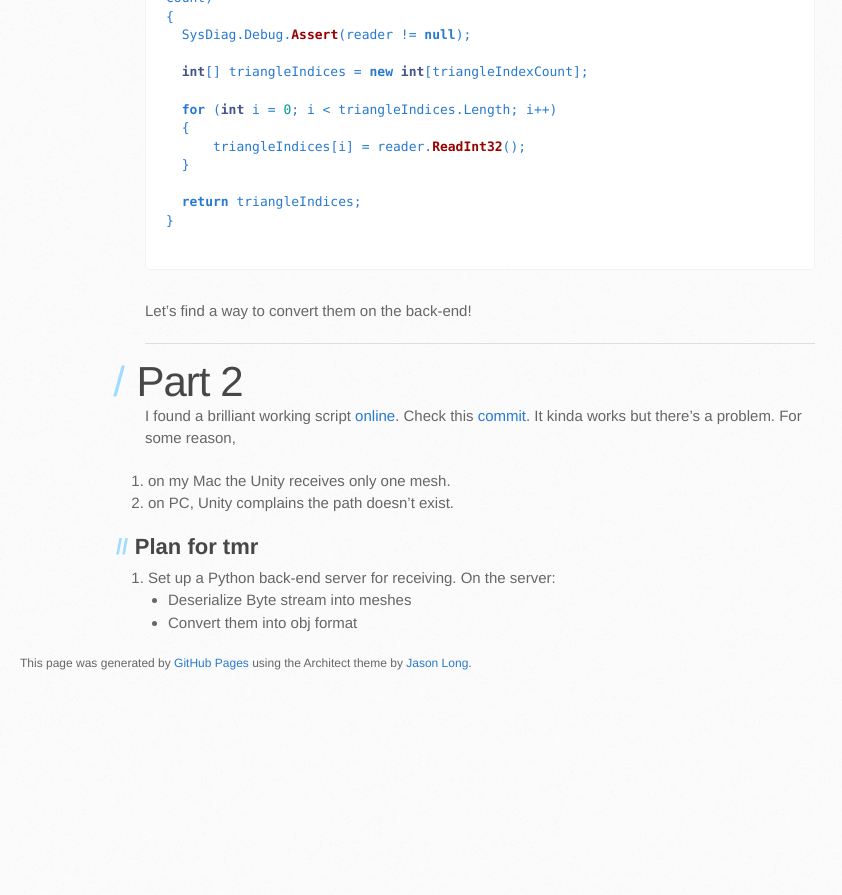
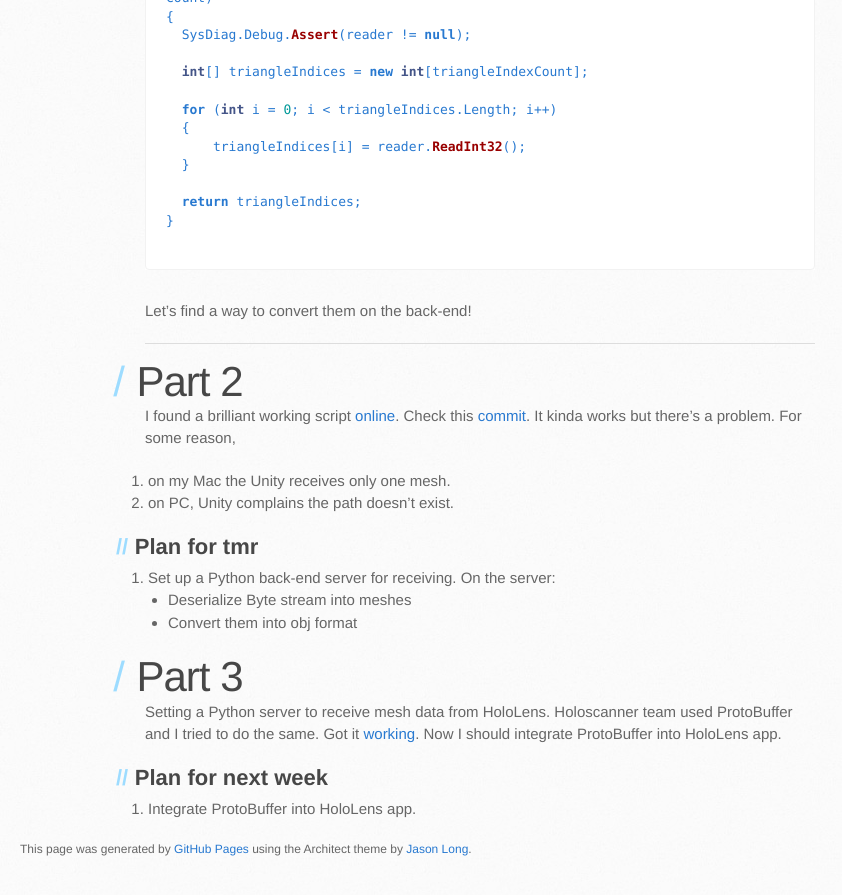
Before and after one commit to aalto-hololens-3D-scanning/aalto-hololens-3D-scanning.github.io, a Jekyll site: the page built from _posts/2017-04-11-week6.md, in a window 1280 px wide and 900 px high, scrolled down 2754 px. Shown: the top 895 px of the window, without its empty margins (0-842 px from the left). Built offline with Jekyll 4.4.1, drawn with Linux system fonts in a browser that asks for light colours; before the commit the page ends 3468 px from its top, so only the background shows below that.

Commit message:
Add part 3

```diff
--- a/_posts/2017-04-11-week6.md
+++ b/_posts/2017-04-11-week6.md
@@ -152,3 +152,10 @@ It kinda works but there's a problem. For some reason,
 1. Set up a Python back-end server for receiving. On the server:
     - Deserialize Byte stream into meshes
     - Convert them into obj format
+
+
+# Part 3
+Setting a Python server to receive mesh data from HoloLens. Holoscanner team used ProtoBuffer and I tried to do the same. Got it [working](https://github.com/YoungxHelsinki/ProtoBufferPractice). Now I should integrate ProtoBuffer into HoloLens app.
+
+## Plan for next week
+1. Integrate ProtoBuffer into HoloLens app.
```
